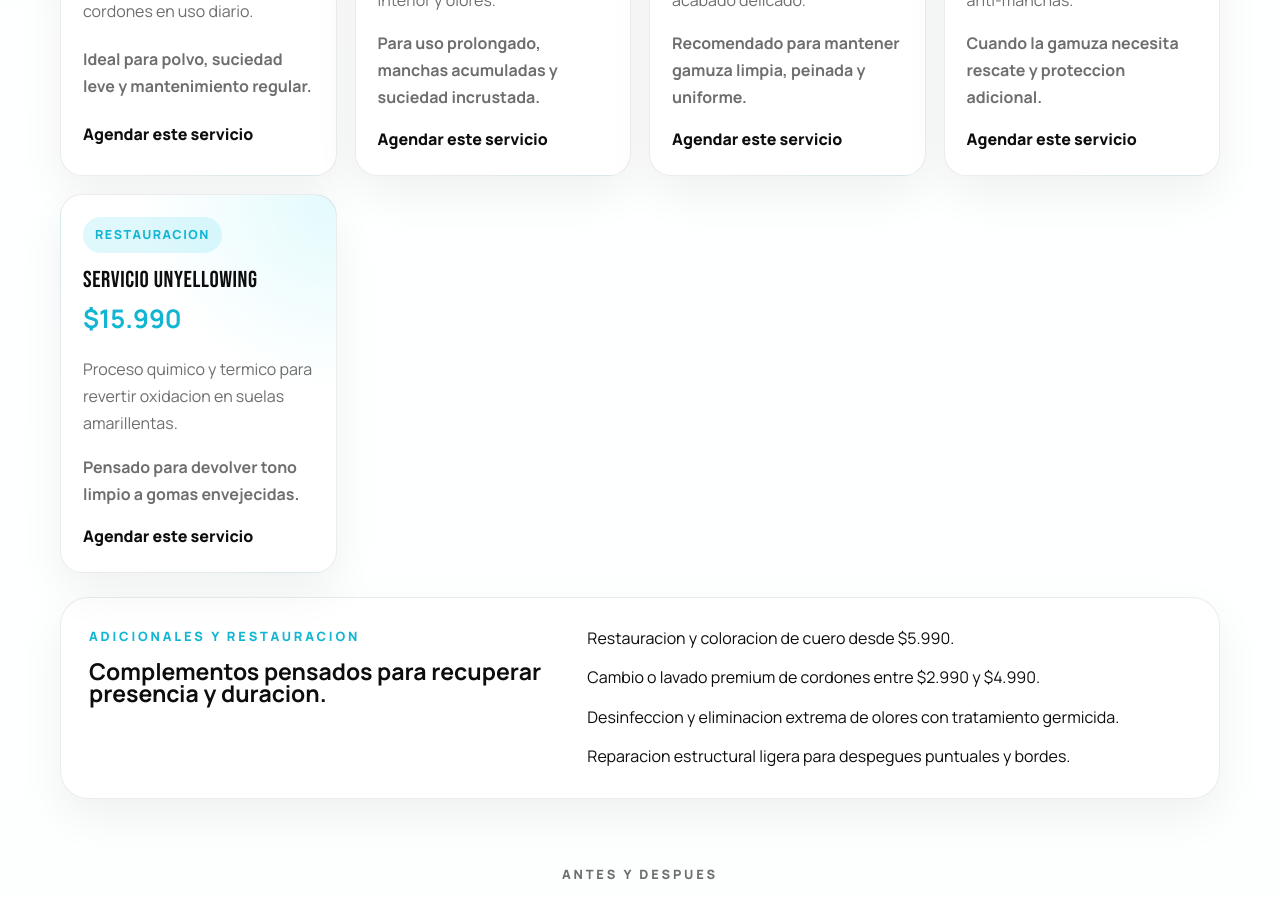
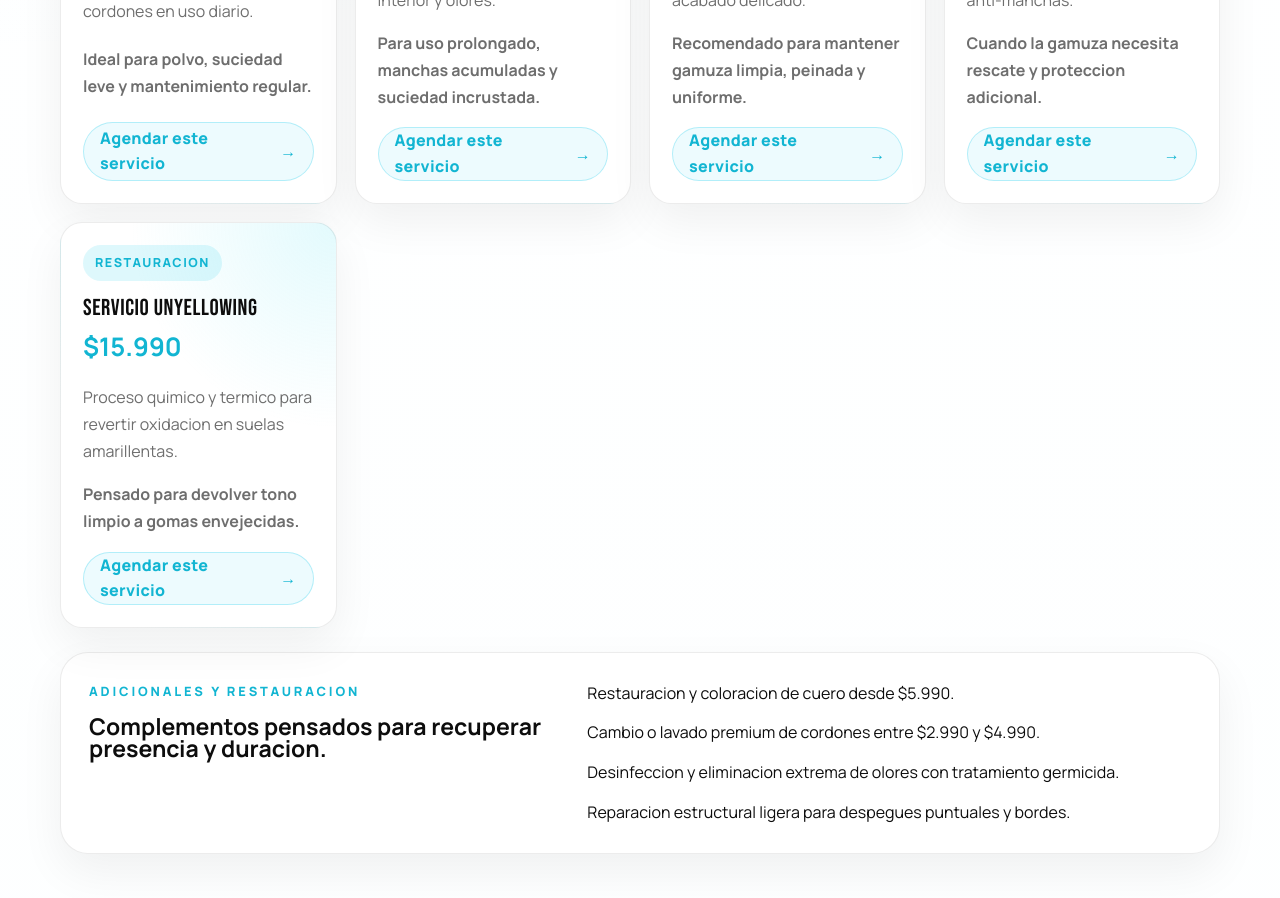
Before and after one commit to fpobletemu/sneakersspa, a React (Vite) app: page / in a window 1280 px wide. Shown: the part 1720-2618 px from the top of the page. Built offline with nearby package versions, Linux system fonts and the light colour scheme; no server answers.

Commit message:
Style service links as subtle buttons

```diff
--- a/src/App.css
+++ b/src/App.css
@@ -593,9 +593,36 @@
 
 .service-link {
   display: inline-flex;
+  align-items: center;
   justify-self: start;
+  gap: 8px;
+  min-height: 42px;
+  padding: 0 16px;
+  border: 1px solid rgba(25, 201, 232, 0.28);
+  border-radius: 999px;
+  background: rgba(25, 201, 232, 0.08);
+  color: var(--color-primary-dark);
   text-decoration: none;
   font-weight: 800;
+  letter-spacing: 0.02em;
+  transition:
+    transform 0.2s ease,
+    background-color 0.2s ease,
+    border-color 0.2s ease,
+    color 0.2s ease;
+}
+
+.service-link::after {
+  content: '→';
+  font-size: 1rem;
+  line-height: 1;
+}
+
+.service-link:hover {
+  transform: translateY(-1px);
+  background: rgba(25, 201, 232, 0.14);
+  border-color: rgba(25, 201, 232, 0.38);
+  color: var(--color-black);
 }
 
 .addon-panel {
```
